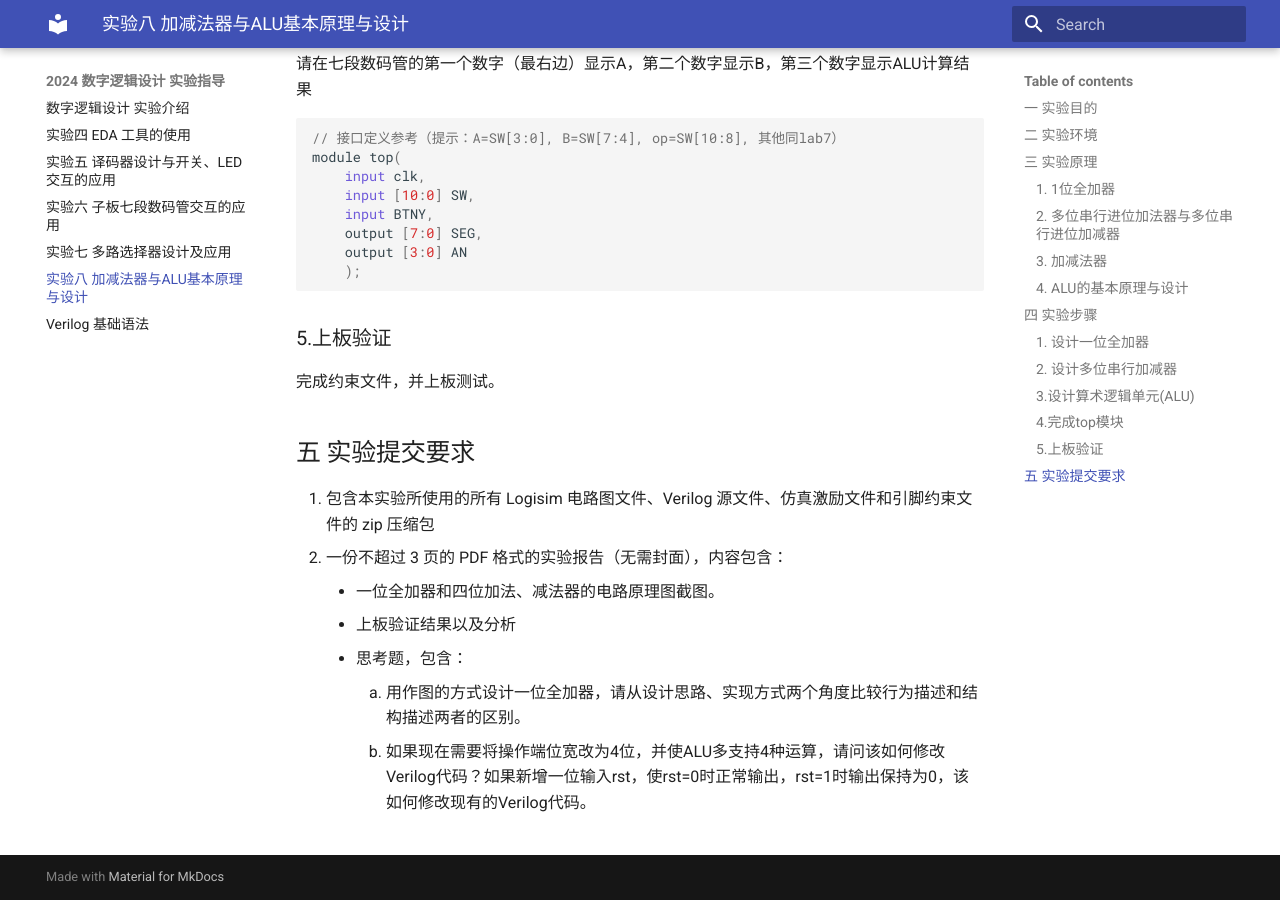
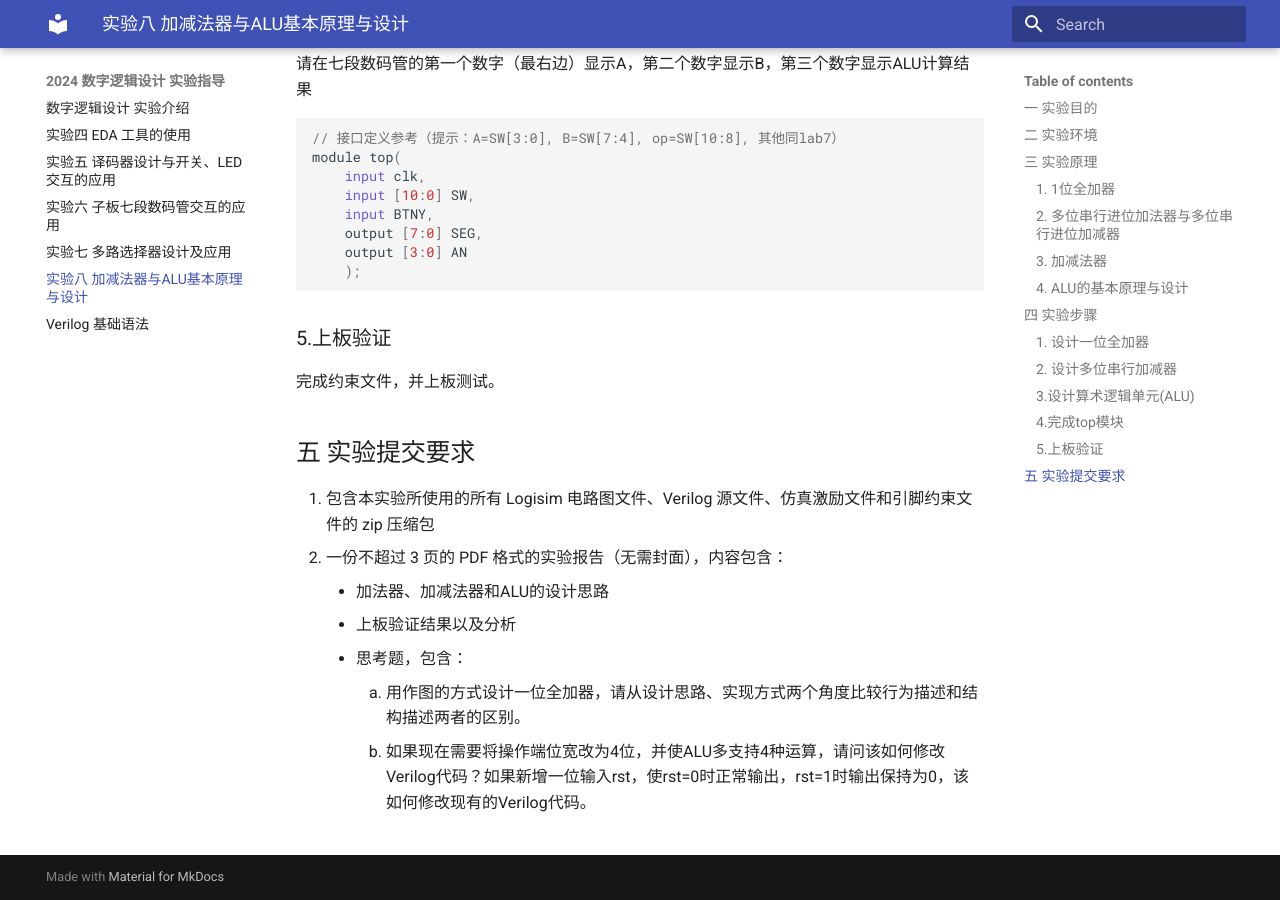
Before and after one commit to huxibu-alkyimyia/huxibu-alkyimyia.github.io, an MkDocs documentation site: the page built from docs/lab8.md, in a window 1280 px wide and 900 px high, scrolled down 4359 px. Built offline with MkDocs 1.6.1 and Material for MkDocs 9.7.7, drawn with Linux system fonts in a browser that asks for light colours; formulas are drawn with MathJax 3.

Commit message:
Update lab8.md

```diff
--- a/docs/lab8.md
+++ b/docs/lab8.md
@@ -131,7 +131,7 @@ module top(
 ## 五    实验提交要求
 1. 包含本实验所使用的所有 Logisim 电路图文件、Verilog 源文件、仿真激励文件和引脚约束文件的 zip 压缩包
 2. 一份不超过 3 页的 PDF 格式的实验报告（无需封面），内容包含：
-      - 一位全加器和四位加法、减法器的电路原理图截图。
+      - 加法器、加减法器和ALU的设计思路
       - 上板验证结果以及分析
       - 思考题，包含：
           1. 用作图的方式设计一位全加器，请从设计思路、实现方式两个角度比较行为描述和结构描述两者的区别。
```
